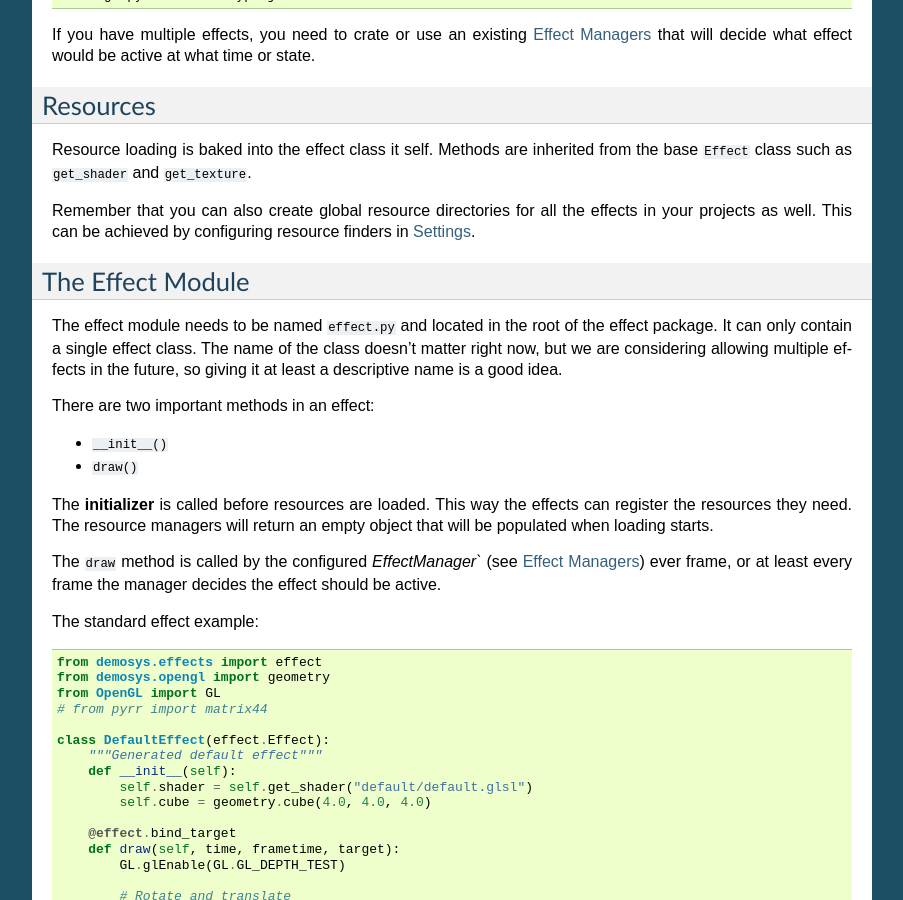
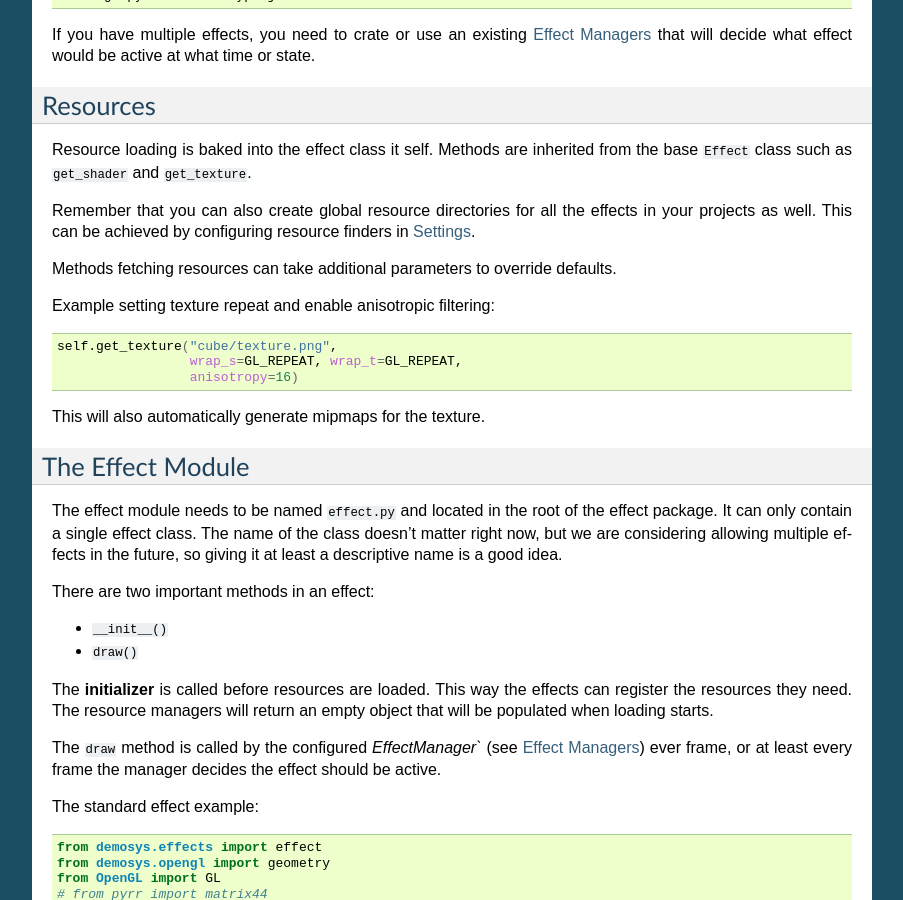
Before and after one commit to Contraz/demosys-py, a Sphinx documentation site: the page built from docs/source/effects.rst, in a window 1280 px wide and 900 px high, scrolled down 975 px. Shown: the whole window, without its empty margins (198-1101 px from the left). Built offline with Sphinx 7.4.7, drawn with Linux system fonts in a browser that asks for light colours.

Commit message:
Doc update

```diff
--- a/docs/source/effects.rst
+++ b/docs/source/effects.rst
@@ -69,6 +69,18 @@ from the base ``Effect`` class such as ``get_shader`` and ``get_texture``.
 Remember that you can also create global resource directories for all
 the effects in your projects as well. This can be achieved by configuring
 resource finders in :doc:`settings`.
+
+Methods fetching resources can take additional parameters to override defaults.
+
+Example setting texture repeat and enable anisotropic filtering:
+
+.. code-block:: bash
+
+    self.get_texture("cube/texture.png",
+                     wrap_s=GL_REPEAT, wrap_t=GL_REPEAT,
+                     anisotropy=16)
+
+This will also automatically generate mipmaps for the texture.
 
 The Effect Module
 ^^^^^^^^^^^^^^^^^
```
Also changed, not shown: TODO.md (+0 -1 lines).
